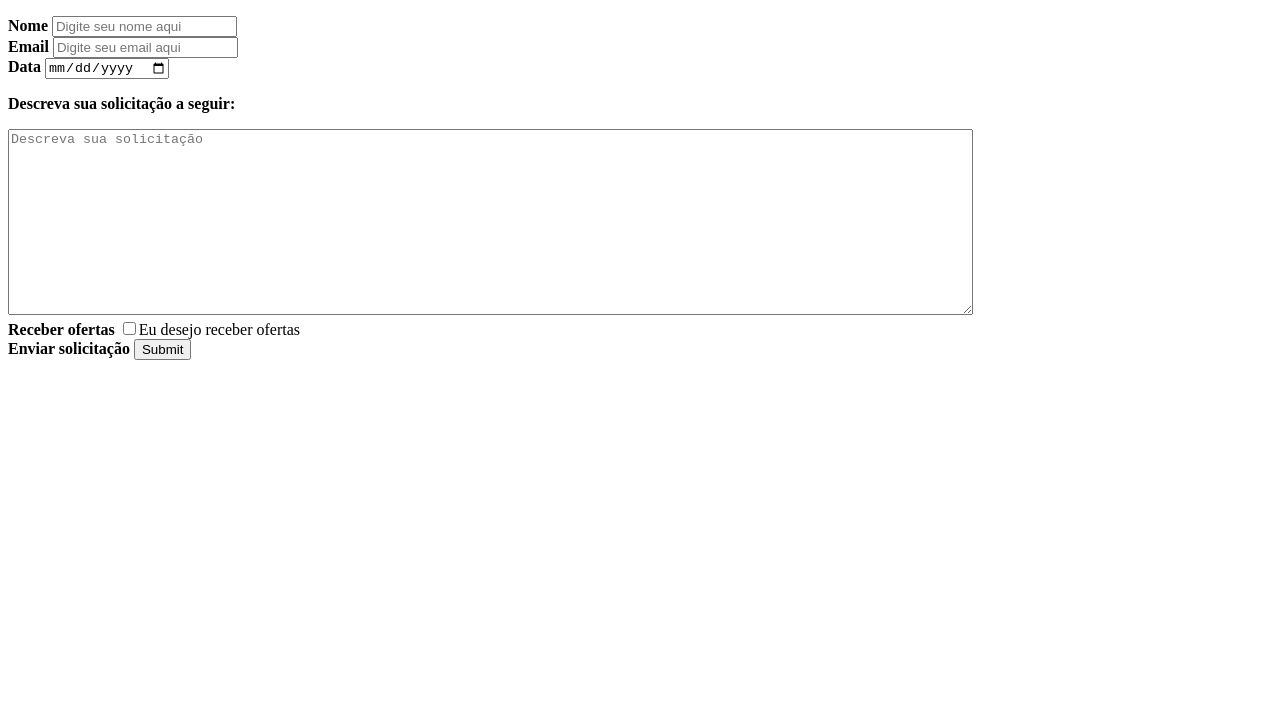
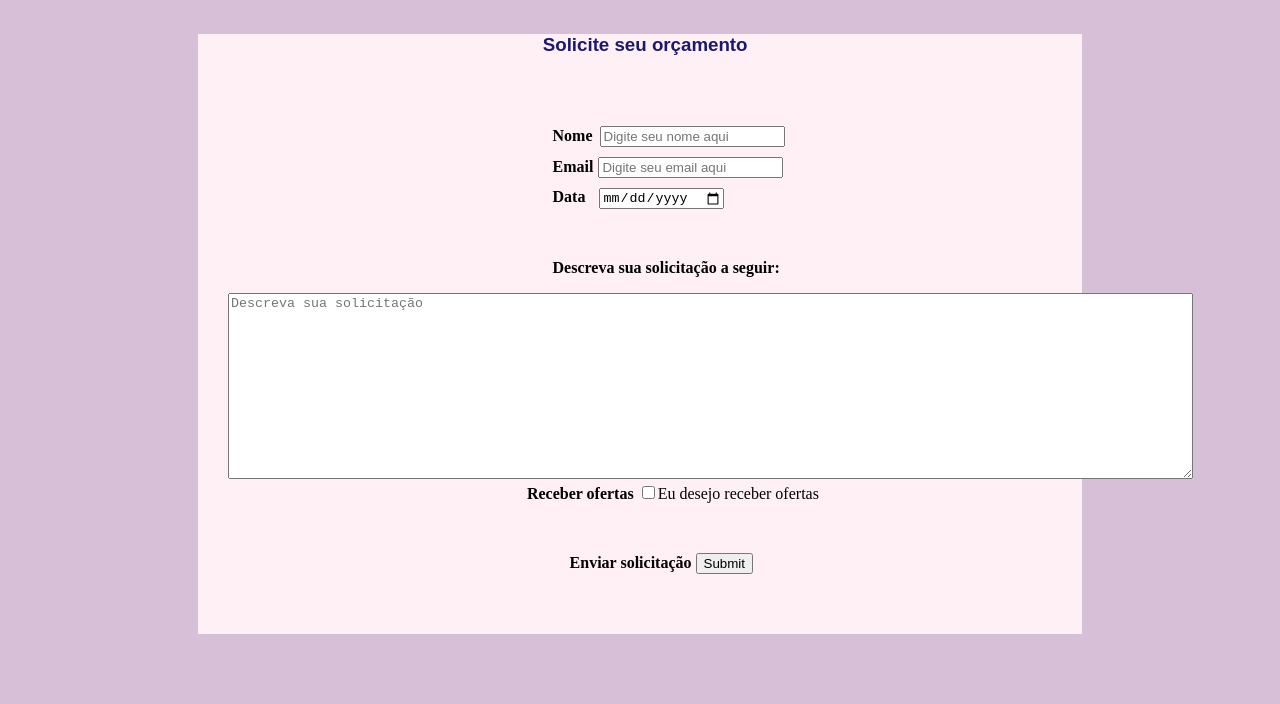
Before and after one commit to sidnei-miolli-junior/aleatorio, a plain HTML site: page index.html in a window 1280 px wide. Shown: the part 126-830 px from the top of the page. Before the commit the page ends 800 px from the top, so only its background shows below. Drawn offline with Linux system fonts and the light colour scheme.

Commit message:
subindo link com o css

```diff
--- a/index.html
+++ b/index.html
@@ -6,7 +6,7 @@
     <meta name="viewport" content="width=device-width, initial-scale=1.0">
     <link rel="icon" href="FAVICON.png">
     <title>Testando</title>
-    <link rel="stylesheet" type="text/css" href="entrega.css" media="screen">
+    <link rel="stylesheet" type="text/css" href="demo.css" media="screen">
 </head>
 <body>
    <header class="conteudo-da-pagina">
```
